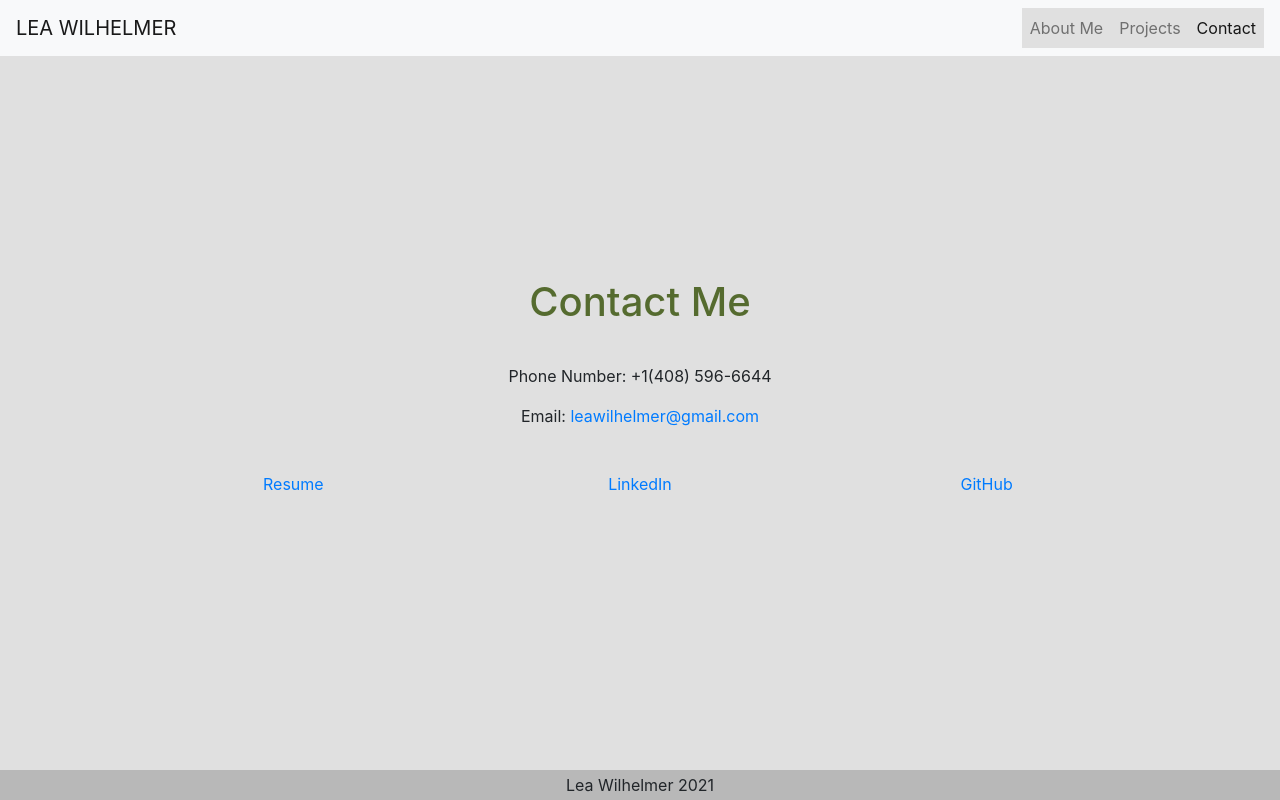
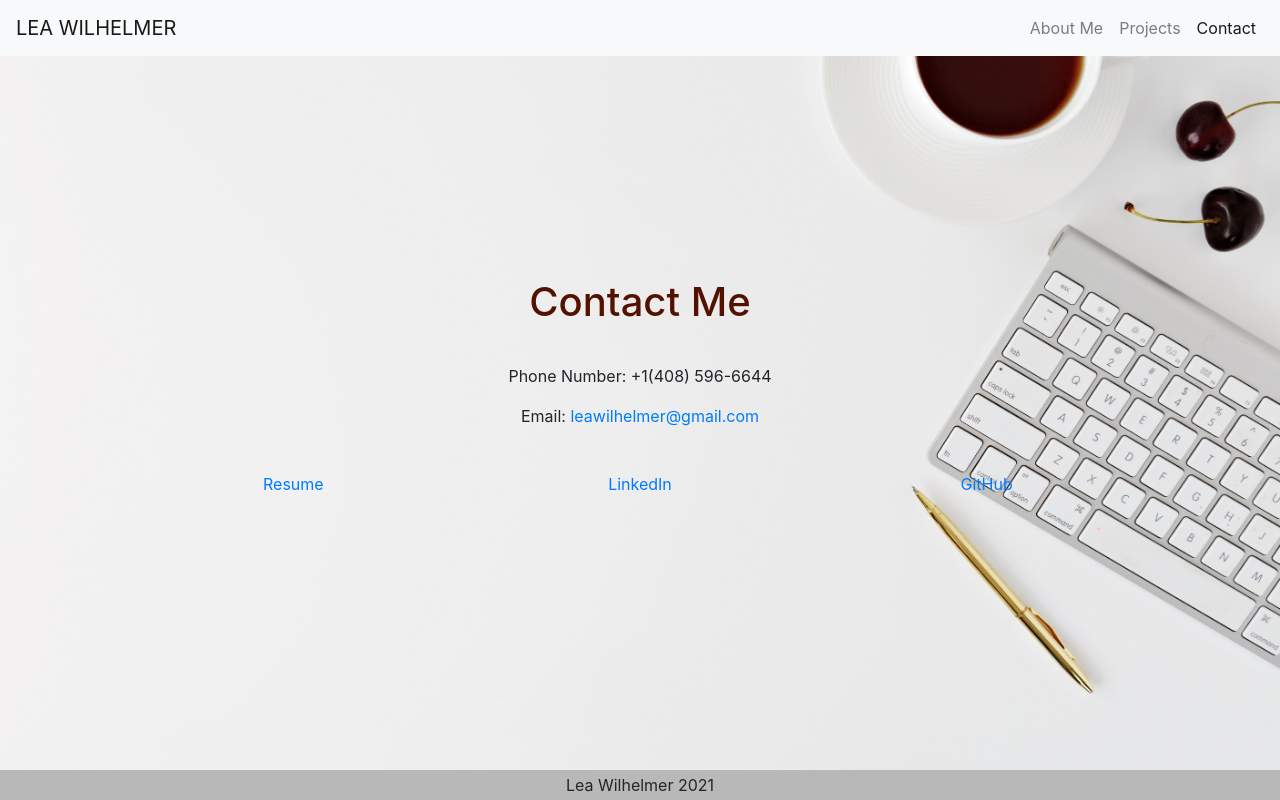
Before and after one commit to leawilhelmer/HW20-React-Portfolio, a React (Create React App) app: page /contact in a window 1280 px wide. Built offline with nearby package versions, Linux system fonts and the light colour scheme.

Commit message:
added design

```diff
--- a/src/components/About/aboutMe.js
+++ b/src/components/About/aboutMe.js
@@ -4,7 +4,6 @@ import Wrapper from "../Wrapper/wrapper"
 import Container from "../Container/container"
 import Row from "../Row/row"
 import Column from "../Column/column"
-import "../About/style.css";
 import myImage from "../img/IMG_9882.jpg"
 import {useHistory} from "react-router-dom"
 
@@ -30,7 +29,7 @@ const styles = {
 		border: "5px",
 		borderStyle: "solid",
 		borderRadius: "4px",
-		backgroundColor: "darkolivegreen",
+		backgroundColor: "#531200",
 		padding: "10px",
 	},
 };
--- a/src/components/Contact/style.css
+++ b/src/components/Contact/style.css
@@ -1,5 +1,5 @@
 h1 {
-    color: darkolivegreen;
+    color: #531200;
 }
 
 p {
--- a/src/components/Wrapper/style.css
+++ b/src/components/Wrapper/style.css
@@ -1,7 +1,3 @@
-* {
-  background-color: rgb(224, 224, 224);
-}
-
 .wrapper {
     min-height: 100%;
     padding-bottom: 100px;
--- a/src/index.css
+++ b/src/index.css
@@ -5,7 +5,12 @@ body {
     sans-serif;
   -webkit-font-smoothing: antialiased;
   -moz-osx-font-smoothing: grayscale;
-}
+    background-image: url(../src/components/img/leone-venter-VieM9BdZKFo-unsplash.jpg);
+    background-position: center center;
+    background-repeat: no-repeat;
+    background-attachment: fixed;
+    background-size: cover;
+};
 
 code {
   font-family: source-code-pro, Menlo, Monaco, Consolas, 'Courier New',
```
Also changed, not shown: src/components/About/style.css (deleted), src/components/img/brandi-redd-aJTiW00qqtI-unsplash.jpg (added), src/components/img/leone-venter-VieM9BdZKFo-unsplash.jpg (added).
